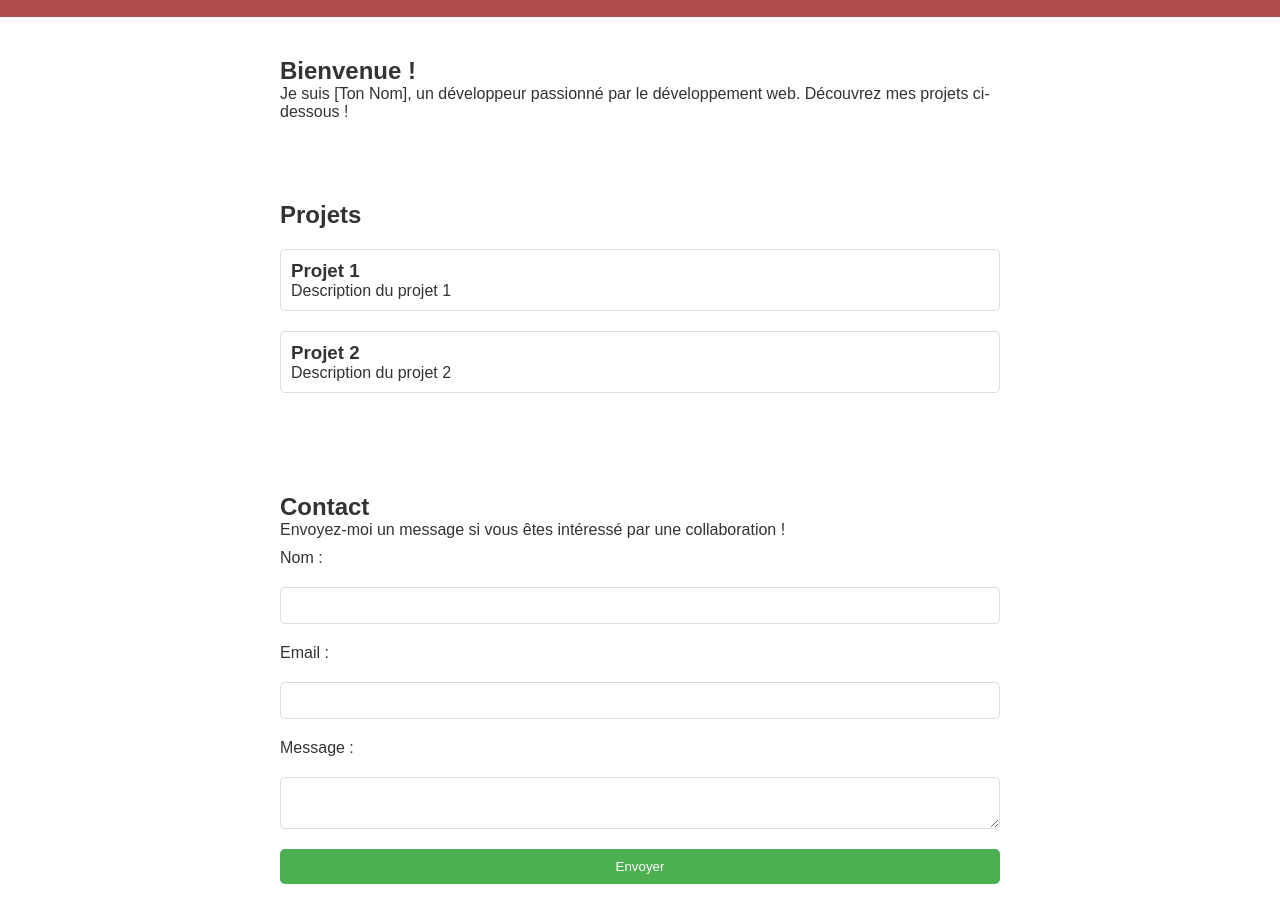
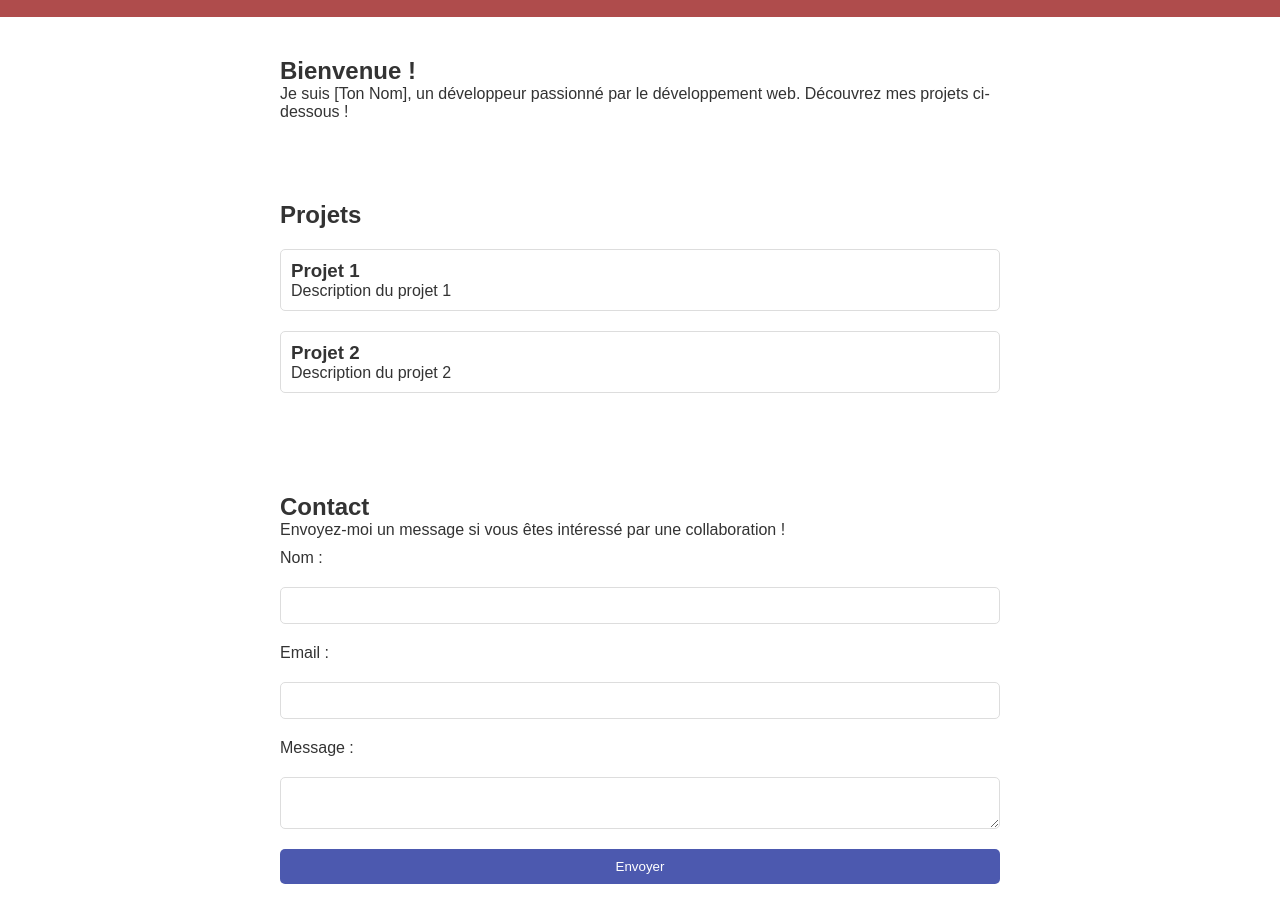
Before and after one commit to mfaical91/mfaical91.github.io, a plain HTML site: page index.html in a window 1280 px wide. Shown: the part 78-1000 px from the top of the page. Drawn offline with Linux system fonts and the light colour scheme.

Commit message:
style: change background-color

```diff
--- a/style.css
+++ b/style.css
@@ -62,7 +62,7 @@ form input, form textarea {
 
 form button {
     padding: 10px;
-    background-color: #4CAF50;
+    background-color: #4c59af;
     color: white;
     border: none;
     cursor: pointer;
```
